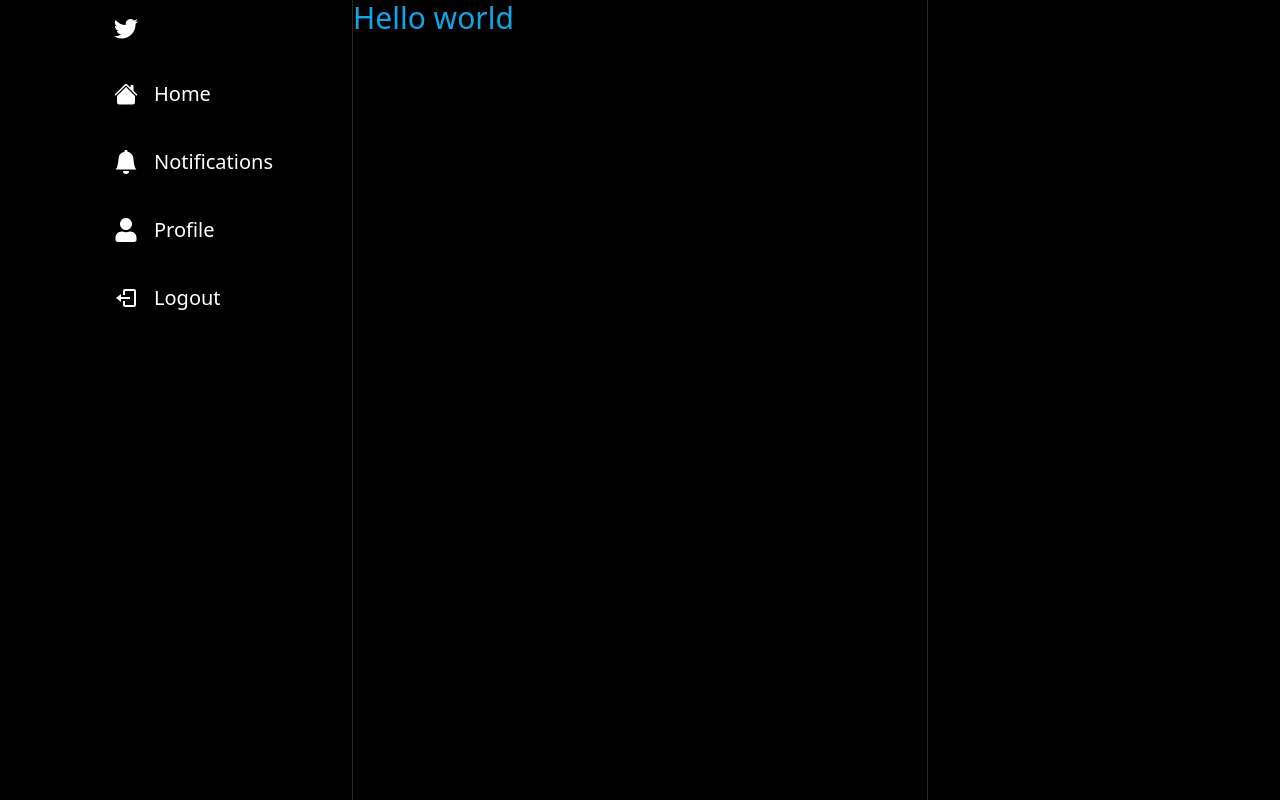
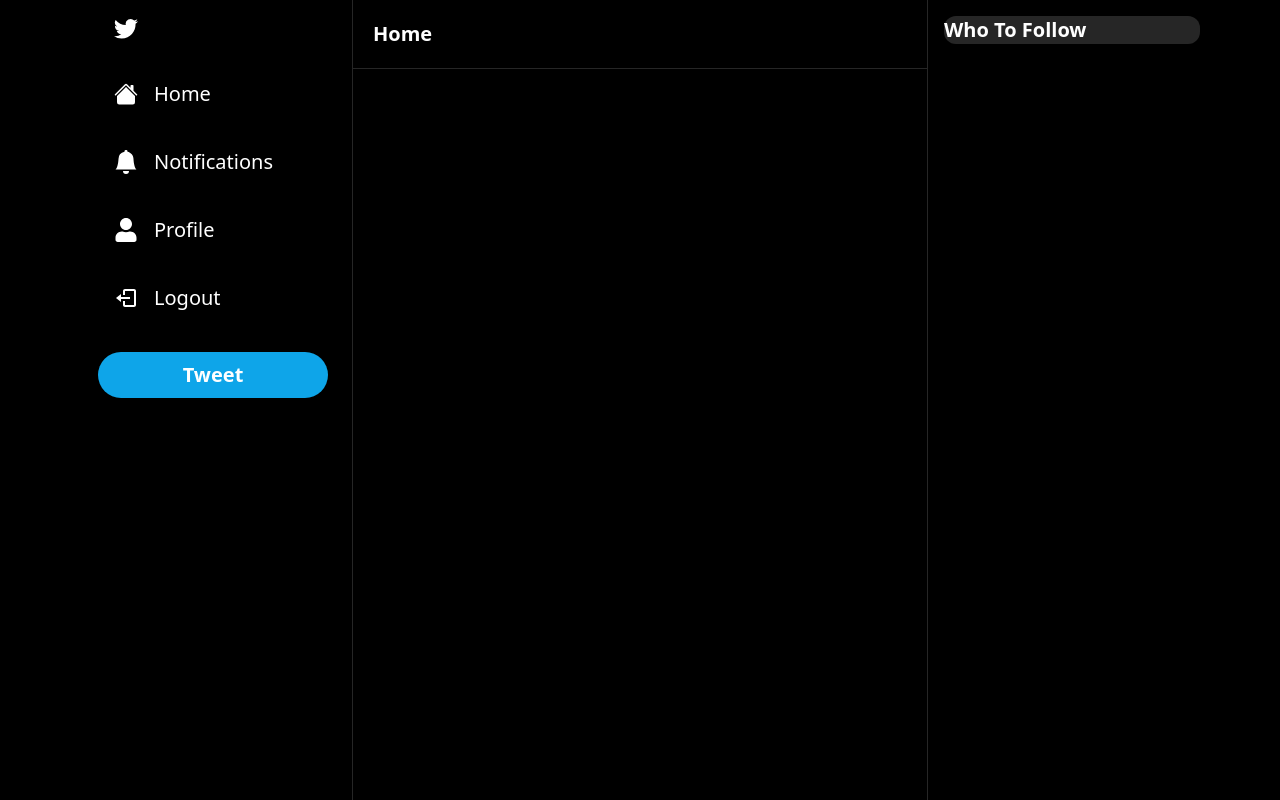
Before and after one commit to kunalg12/twitter-clone, a Next.js app: page / in a window 1280 px wide. Built offline with nearby package versions, Linux system fonts and the light colour scheme.

Commit message:
header updated

```diff
--- /dev/null
+++ b/components/Header.tsx
@@ -0,0 +1,34 @@
+import { useRouter } from "next/router";
+import { useCallback } from "react";
+import { BiArrowBack } from "react-icons/bi";
+interface HeaderProps {
+  label: string;
+  showBackArrow?: boolean;
+}
+
+const Header: React.FC<HeaderProps> = ({ label, showBackArrow }) => {
+  const router = useRouter();
+  const handleBack = useCallback(() => {
+    router.back();
+  }, [router]);
+
+  return (
+    <div className="border-b-[1px] border-neutral-800 p-5">
+      <div className="flex flex-row items-center gap-2">
+        {showBackArrow && (
+          <BiArrowBack
+            onClick={handleBack}
+            color="white"
+            size={20}
+            className="cursor-pointer
+            hover:opacity-70
+            transition"
+          />
+        )}
+        <h1 className="text-white text-xl font-semibold ">{label}</h1>
+      </div>
+    </div>
+  );
+};
+
+export default Header;
--- a/components/Layout.tsx
+++ b/components/Layout.tsx
@@ -1,5 +1,6 @@
 import React from "react";
 import Sidebar from "./Layout/Sidebar";
+import FollowBar from "./Layout/FollowBar";
 interface LayoutProps {
   children: React.ReactNode;
 }
@@ -13,6 +14,7 @@
             <div className="col-span-3 lg:col-span-2 border-x-[1px] border-neutral-800">
             {children}
             </div>
+            <FollowBar/>
         </div>
       </div>
     </div>
--- /dev/null
+++ b/components/Layout/FollowBar.tsx
@@ -0,0 +1,13 @@
+const FollowBar = () => {
+    return (
+        <div className="px-4 py-4 lg:block">
+            <div className="bg-neutral-800 rounded-xl">
+                <h2 className="text-white text-xl font-semibold">Who To Follow</h2>
+                <div className="flext flex-col gap-6 mt-4"></div>
+                {/* TO DO USER LIST */}
+            </div>
+        </div>
+     );
+}
+
+export default FollowBar;
--- a/components/Layout/SiderbarTweetButton.tsx
+++ b/components/Layout/SiderbarTweetButton.tsx
@@ -23,7 +23,22 @@
             transition
             cursor-pointer"
       >
-        <FaFeather size={24} color="white"/>
+        <FaFeather size={24} color="white" />
+      </div>
+      <div
+        className="mt-6
+      hidden
+      lg:block
+      px-14
+      py-2
+      rounded-full
+     bg-sky-500
+     hover:bg-opacity-90
+     cursor-pointer
+     transition
+      "
+      >
+        <p className="hidden lg:block text-center font-semibold text-white text-[20px]">Tweet</p>
       </div>
     </div>
   );
--- a/pages/index.tsx
+++ b/pages/index.tsx
@@ -1,9 +1,12 @@
-import Head from 'next/head'
-import Image from 'next/image'
-import styles from '../styles/Home.module.css'
+import Head from "next/head";
+import Image from "next/image";
+import styles from "../styles/Home.module.css";
+import Header from "../components/Header";
 
 export default function Home() {
-  return (
-   <div className='text-3xl text-sky-500'>Hello world</div>
+  return(
+    <>
+     <Header label='Home'/>
+    </>
   )
 }
```
